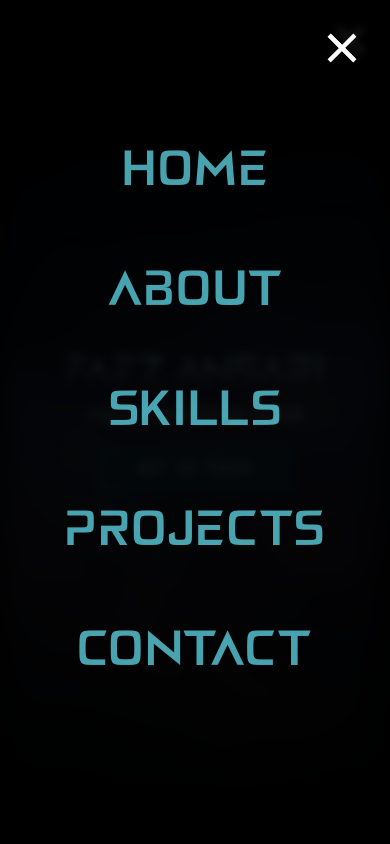
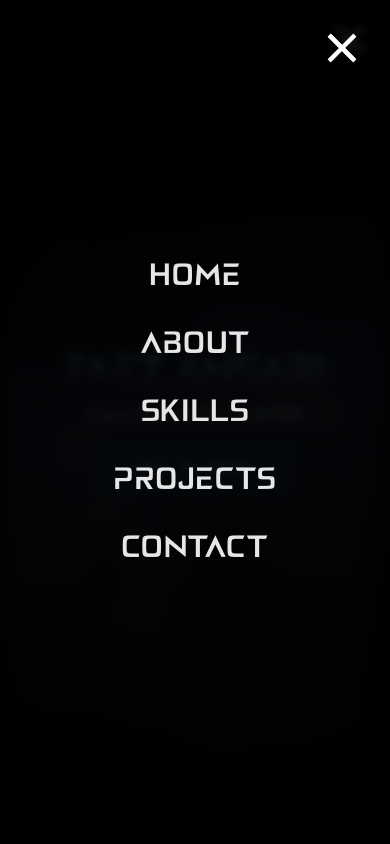
Before and after one commit to Faeziix/portfolio, a Next.js app: page / in a window 390 px wide. Both pictures are taken after a click on the icon 350 px from the left and 40 px from the top of the page. Shown: the top 844 px of the page. Built offline with nearby package versions, Linux system fonts and the light colour scheme.

Commit message:
fixing hamburger links and website title

```diff
--- a/app/layout.tsx
+++ b/app/layout.tsx
@@ -6,8 +6,8 @@ import { SpeedInsights } from "@vercel/speed-insights/next";
 import Footer from "@/components/layout/Footer";
 
 export const metadata: Metadata = {
-  title: "Create Next App",
-  description: "Generated by create next app",
+  title: "Faez Ansari - Portfolio",
+  //TODO: add description
 };
 
 export default function RootLayout({
--- a/components/layout/Header.tsx
+++ b/components/layout/Header.tsx
@@ -68,7 +68,7 @@ function Header() {
             </div>
 
             <div className="flex h-full grow items-center justify-end">
-              <div className="flex h-full w-full flex-col items-center justify-center gap-14 text-5xl text-cyan-300 text-opacity-70">
+              <div className="flex h-full w-full flex-col items-center justify-center lg:gap-14 gap-4 text-3xl text-opacity-70">
                 {links.map((link, index) => (
                   <Link
                     onClick={() => setHamActive(false)}
```
